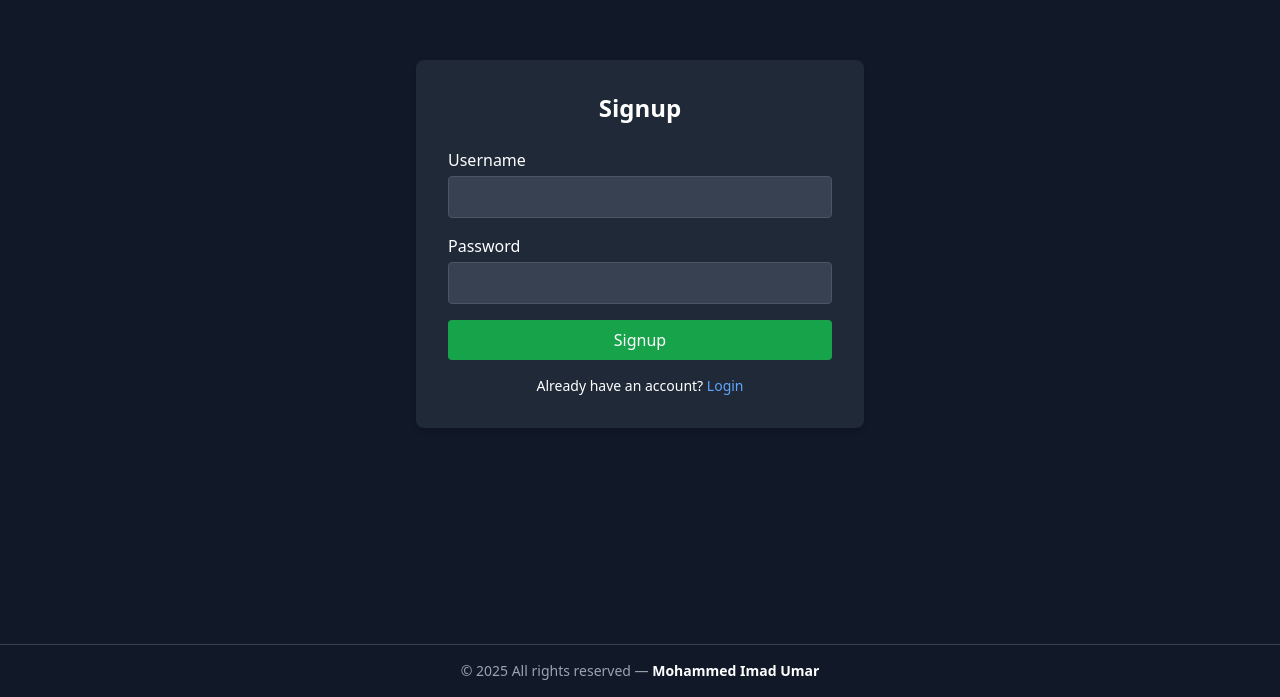
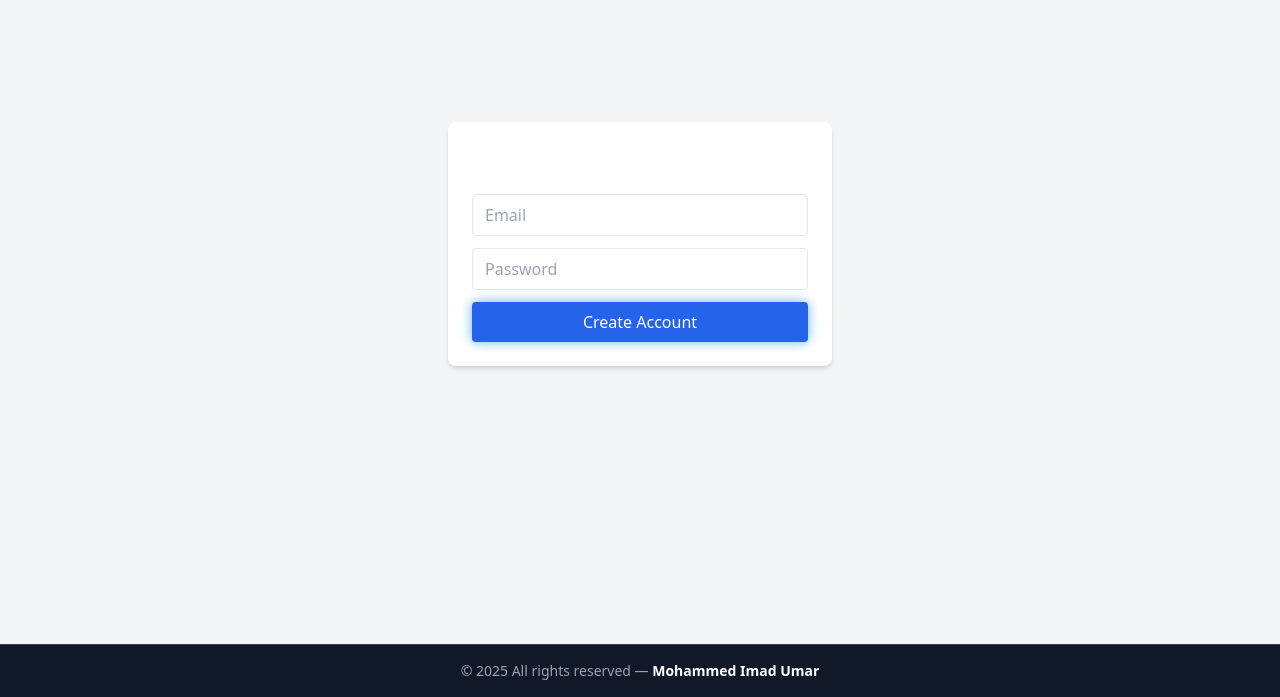
Before and after one commit to mohammed-imad-umar/college-companion, a React (Vite) app: page /signup in a window 1280 px wide. Shown: the part 156-853 px from the top of the page. Built offline with nearby package versions, Linux system fonts and the light colour scheme.

Commit message:
Update Signup.jsx

```diff
--- a/src/auth/Signup.jsx
+++ b/src/auth/Signup.jsx
@@ -1,63 +1,43 @@
-import { useState } from "react";
+// src/auth/Signup.jsx
+import React from "react";
 import { useNavigate } from "react-router-dom";
 
 const Signup = () => {
-  const [username, setUsername] = useState("");
-  const [password, setPassword] = useState("");
   const navigate = useNavigate();
 
-  const handleSignup = (e) => {
+  const handleSubmit = (e) => {
     e.preventDefault();
-
-    const userData = {
-      username,
-      password,
-    };
-
-    localStorage.setItem("college_user", JSON.stringify(userData));
-    alert("Account created successfully. Please login.");
-    navigate("/login");
+    // Dummy signup logic - Replace with real authentication later
+    navigate("/dashboard");
   };
 
   return (
-    <div className="min-h-screen flex items-center justify-center bg-gray-900 text-white">
-      <div className="bg-gray-800 p-8 rounded-lg shadow-md w-full max-w-md">
-        <h2 className="text-2xl font-bold mb-6 text-center">Signup</h2>
-        <form onSubmit={handleSignup} className="space-y-4">
-          <div>
-            <label className="block mb-1">Username</label>
+    <div className="flex items-center justify-center min-h-screen bg-gray-100 dark:bg-gray-900">
+      <form
+        onSubmit={handleSubmit}
+        className="bg-white dark:bg-gray-800 p-6 rounded-lg shadow-md w-full max-w-sm"
+      >
+        <h2 className="text-2xl font-semibold text-center mb-4 dark:text-white">Sign Up</h2>
+
         <input
-              type="text"
-              className="w-full p-2 rounded bg-gray-700 border border-gray-600 focus:outline-none"
-              value={username}
-              onChange={(e) => setUsername(e.target.value)}
+          type="email"
+          placeholder="Email"
           required
+          className="w-full px-3 py-2 mb-3 rounded border dark:bg-gray-700 dark:text-white"
         />
-          </div>
-          <div>
-            <label className="block mb-1">Password</label>
         <input
           type="password"
-              className="w-full p-2 rounded bg-gray-700 border border-gray-600 focus:outline-none"
-              value={password}
-              onChange={(e) => setPassword(e.target.value)}
+          placeholder="Password"
           required
+          className="w-full px-3 py-2 mb-3 rounded border dark:bg-gray-700 dark:text-white"
         />
-          </div>
         <button
           type="submit"
-            className="w-full bg-green-600 hover:bg-green-700 text-white py-2 rounded"
+          className="glow-button bg-blue-600 hover:bg-blue-700 text-white py-2 rounded w-full"
         >
-            Signup
+          Create Account
         </button>
       </form>
-        <p className="text-center mt-4 text-sm">
-          Already have an account?{" "}
-          <a href="/login" className="text-blue-400 hover:underline">
-            Login
-          </a>
-        </p>
-      </div>
     </div>
   );
 };
```
Lines whose indentation alone changed are shown as unchanged.
